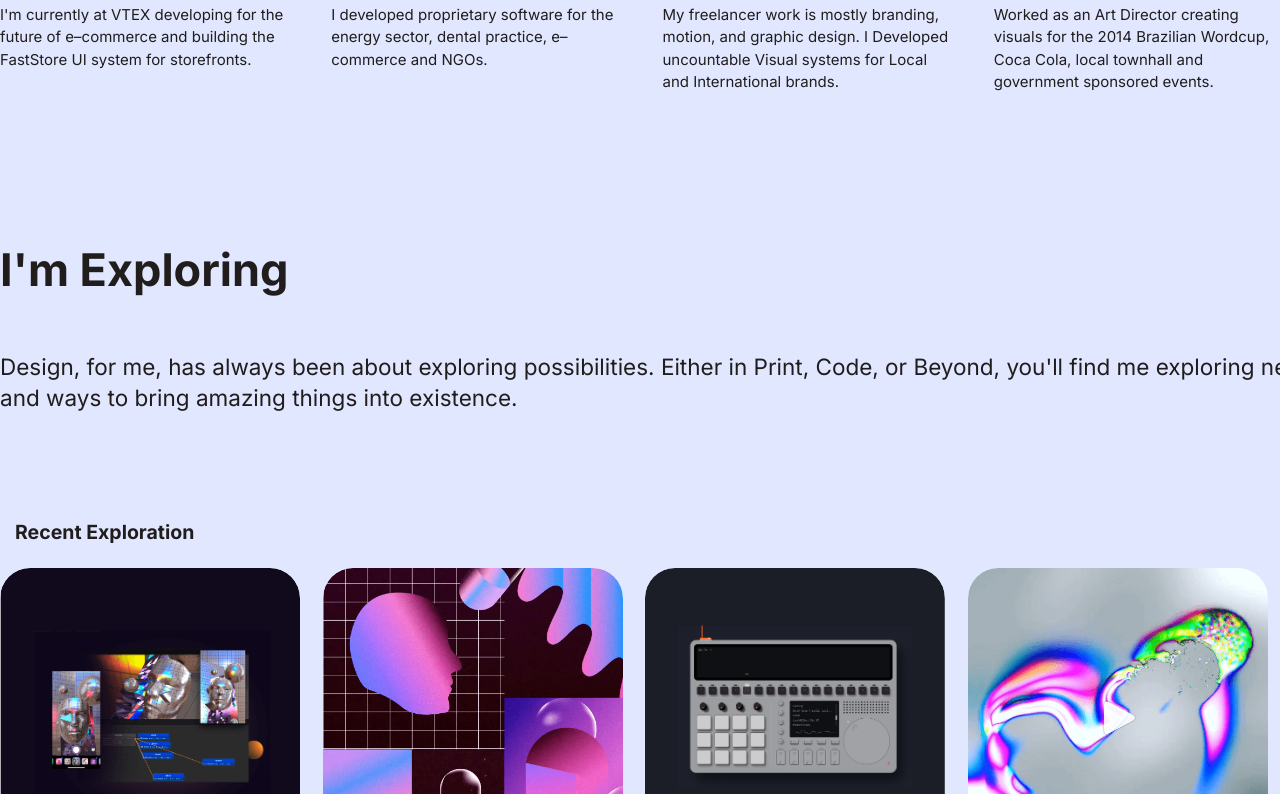
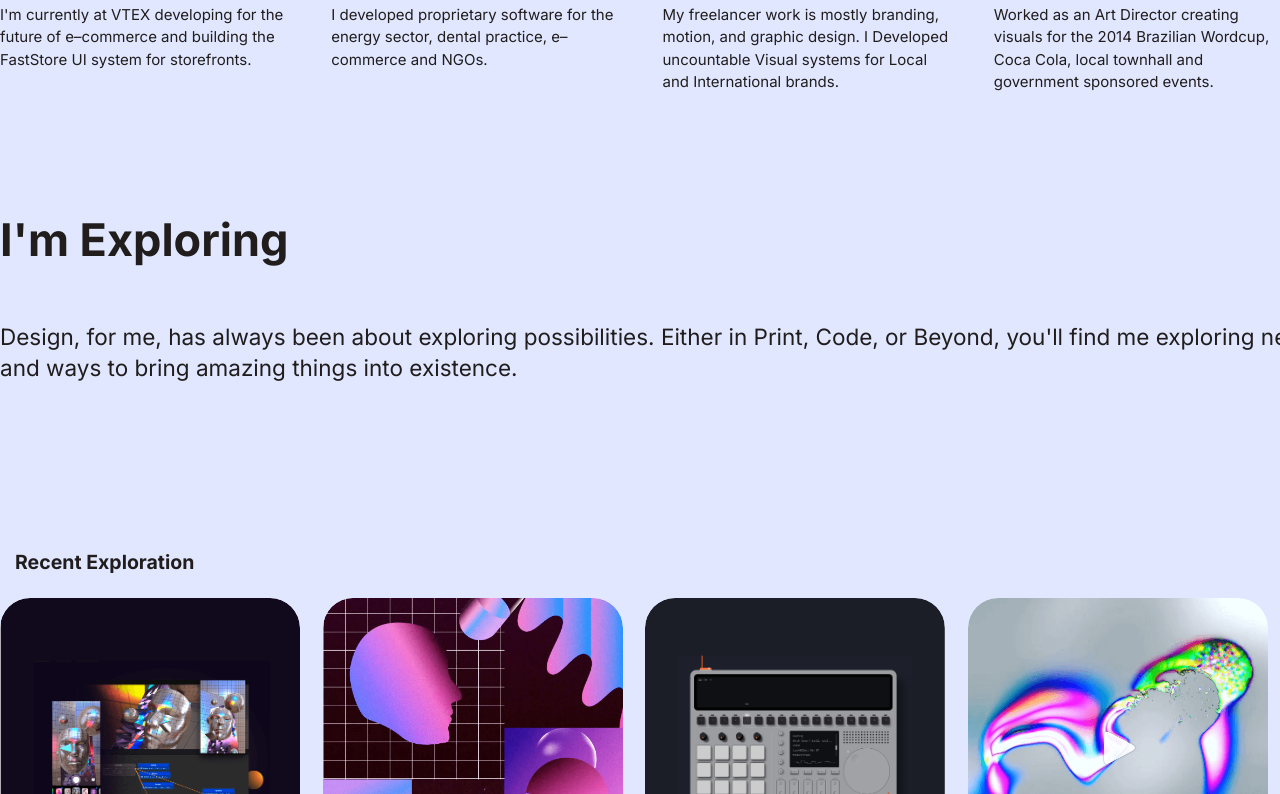
Before and after one commit to filipeafns/filipe.work, a Next.js app: page / in a window 1280 px wide. Shown: the part 746-1540 px from the top of the page. Built offline with nearby package versions, Linux system fonts and the light colour scheme; no server answers.

Commit message:
Fixes tablet view

```diff
--- a/components/footer/footer.module.scss
+++ b/components/footer/footer.module.scss
@@ -14,10 +14,10 @@
         position: relative;
         max-width: $max-width;
         margin: auto;
-        padding: 1rem;
+        padding: 1rem 2rem ;
         h4 { margin: 0; }
         @include media(">tablet") {
-            padding: 4rem 0;
+            padding: 4rem 2rem 0;
             >div {
                 display: grid;
                 grid-auto-flow: column;
@@ -25,5 +25,6 @@
                 column-gap: $gap;
             }
         }
+        @include media(">desktop") { padding: 4rem 0 0; }
     }
 }
--- a/components/header/header.module.scss
+++ b/components/header/header.module.scss
@@ -119,12 +119,15 @@
         max-width: $max-width;
         margin: auto;
         align-items: center;
-        padding-top: 8rem;
+        padding: 8rem 2rem 0rem;
         h1 {
             margin: auto;
             width: 60%;
             line-height: 1.2;
         }
+    }
+    @include media(">desktop") {
+        padding: 8rem 0rem 0rem;
     }
 }
 
--- a/components/nav/nav.module.scss
+++ b/components/nav/nav.module.scss
@@ -65,7 +65,7 @@
       margin-bottom: 25px;
       width: $max-width;
       align-items: center;
-      padding: 0;
+      padding: 0 2rem;
       p { flex: 0 20%;}
       .links {
         display: flex;
@@ -84,6 +84,11 @@
       }
     }
   }
+
+  @include media(">desktop") {
+    > div { padding: 0; }
+  }
+
   button {
     position: absolute;
     position: fixed;
--- a/components/section/around.module.scss
+++ b/components/section/around.module.scss
@@ -16,7 +16,7 @@
     span { color: var(--color-base); }
     p { margin-top: .5rem; }
     @include media(">tablet") {
-        padding: 4rem 0;
+        padding: 4rem 2rem 1rem;
         div {
             div {
                 display: grid;
@@ -33,4 +33,5 @@
             margin: auto;
         }
     }
+    @include media(">desktop") { padding: 4rem 1rem; }
 }
--- a/components/section/exploring.module.scss
+++ b/components/section/exploring.module.scss
@@ -43,13 +43,13 @@
         li:first-child { margin-left: 1rem;}
     }
     @include media(">tablet") {
-        padding: 4rem 0;
+        padding: 2rem 0;
         h2, h3, h4 { padding: .5rem 0rem; }
         div {
-            width: $max-width;
+            padding: 2rem;
+            width: 100%;
             margin: auto;
             margin-bottom: $gap;
-            padding: 0;
         }
         ul {
             display: flex;
@@ -61,6 +61,12 @@
             margin-bottom: 2rem;
             li:first-child { margin-left: calc((100% - 1400px) / 2 );}
             &::-webkit-scrollbar { display: none; }
+        }
+    }
+    @include media(">desktop") {
+        div {
+            width: $max-width;
+            padding: 4rem 0;
         }
     }
     .tile {
--- a/components/section/hey.module.scss
+++ b/components/section/hey.module.scss
@@ -13,7 +13,7 @@
     h2 { margin-bottom: 3rem; }
     span { color: var(--color-base); }
     @include media(">tablet") {
-        padding: 4rem 0;
+        padding: 4rem 2rem 0;
         ul {
             display: grid;
             grid-auto-flow: column;
@@ -21,4 +21,7 @@
             column-gap: $gap;
         }
     }
+    @include media(">desktop") {
+        padding: 4rem 0 0;
+    }
 }
--- a/components/section/work.module.scss
+++ b/components/section/work.module.scss
@@ -25,7 +25,7 @@
         }
     }
     @include media(">tablet") {
-        padding: 4rem 0;
+        padding: 4rem 2rem 0;
         > div {
             margin: auto;
             display: grid;
@@ -45,6 +45,7 @@
             grid-template-rows: repeat(4, 1fr);
         }
     }
+    @include media(">desktop") { padding: 4rem 0 0; }
     .tile {
         position: relative;
         background-color: var(--gray);
```
